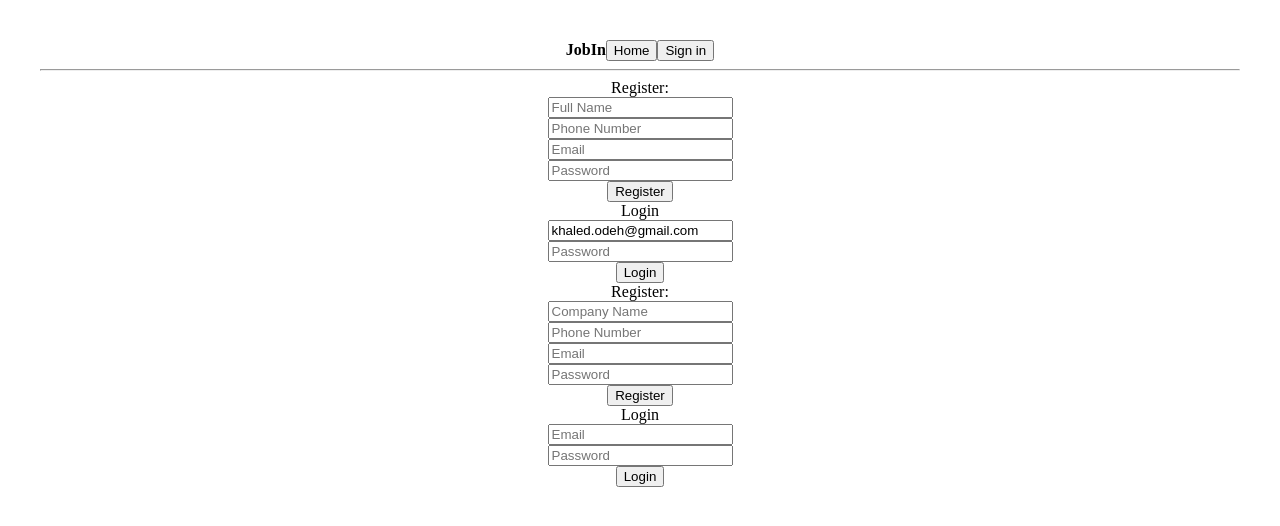
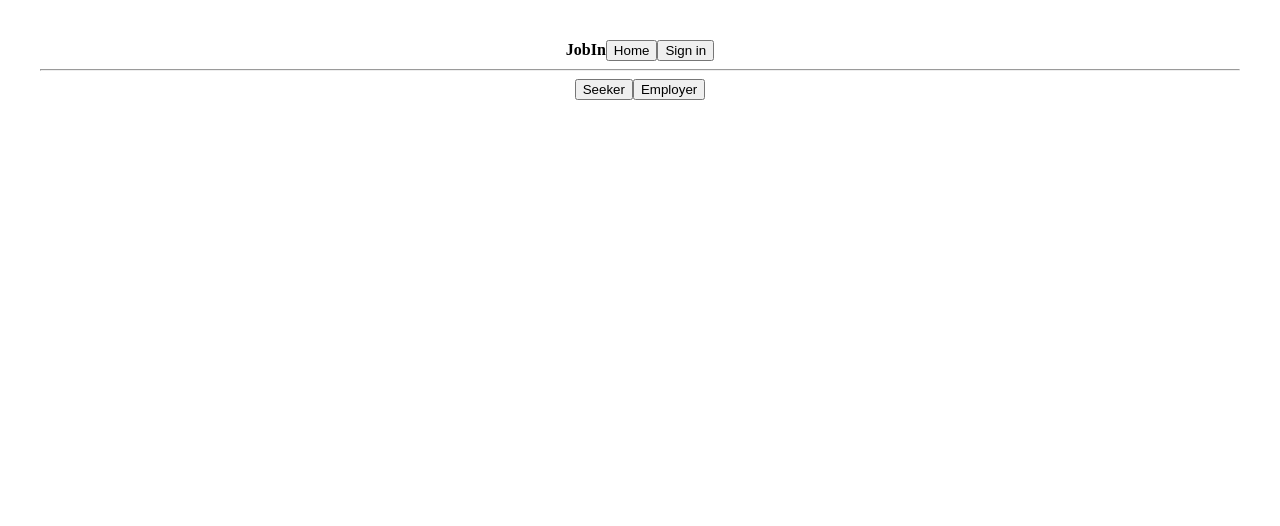
Before and after one commit to C11-KhaledOdehh/MERAKI_Academy_Project_4, a React (Vite) app in the folder frontend/: page /SeekerOrEmployer in a window 1280 px wide. Shown: the top 526 px of the page. Built offline with nearby package versions, Linux system fonts and the light colour scheme.

Commit message:
register and login logic frontend done

```diff
--- a/frontend/src/App.jsx
+++ b/frontend/src/App.jsx
@@ -1,22 +1,37 @@
-import NavBar  from './components/NavBar/NavBar'
-import RegisterSeeker from './components/RegisterSeeker/Register'
-import LoginSeeker from './components/LoginSeeker/Login'
-import LoginEmployer from './components/LoginEmployer/Login'
-import RegisterEmployer from './components/RegisterEmployer/Register'
-import './App.css'
+import { BrowserRouter as Router, Route, Routes } from "react-router-dom";
+import NavBar from './components/NavBar/NavBar';
+import RegisterSeeker from './components/RegisterSeeker/Register';
+import LoginSeeker from './components/LoginSeeker/Login';
+import LoginEmployer from './components/LoginEmployer/Login';
+import RegisterEmployer from './components/RegisterEmployer/Register';
+import SeekerOrEmployer from './components/SeekerOrEmployer/SeekerOrEmployer';
+import './App.css';
+import React, { createContext, useEffect, useState } from "react";
 
+export const TokenContext = createContext();
 function App() {
-
+  const [isLoggedIn, setIsLoggedIn] = useState(false||localStorage.getItem("isLoggedIn"));
+  const [token, setToken] = useState(localStorage.getItem("token")||null);
+  const [userId, setUserId] = useState(localStorage.getItem("userId"));
+  const logout = () => {
+    localStorage.clear();
+    setToken(null);
+    setIsLoggedIn(false);
+  };
   return (
-
-   <div>
-    <NavBar/>
-    <RegisterSeeker/>
-    <LoginSeeker/>
-    <RegisterEmployer/>
-    <LoginEmployer/></div>
-
-  )
+    <TokenContext.Provider
+    value={{ isLoggedIn, setIsLoggedIn, token, setToken,userId, setUserId ,logout}}
+  >
+      <NavBar />
+      <Routes>
+        <Route path="/SeekerOrEmployer" element={<SeekerOrEmployer/>} />
+        <Route path="/registerSeeker" element={<RegisterSeeker />} />
+        <Route path="/loginSeeker" element={<LoginSeeker />} />
+        <Route path="/registerEmployer" element={<RegisterEmployer />} />
+        <Route path="/loginEmployer" element={<LoginEmployer />} />
+      </Routes>
+      </TokenContext.Provider>
+  );
 }
 
-export default App
+export default App;
--- a/frontend/src/components/LoginEmployer/Login.jsx
+++ b/frontend/src/components/LoginEmployer/Login.jsx
@@ -1,8 +1,12 @@
 import axios from "axios";
 import React, { useState } from "react";
+import { useNavigate } from "react-router-dom";
+
 const Login = () => {
     const [email, setEmail] = useState("");
     const [password, setPassword] = useState("");
+    const navigate = useNavigate();
+
     const Login = () => {
       const userData = {
         email,
@@ -40,6 +44,10 @@ const Login = () => {
         />
         <br />
         <button onClick={Login}>Login</button>
+        <br />
+      <button onClick={()=>{
+navigate("/registerEmployer")
+      }}>Don't Have Account ! Register Now</button>
       </div>
     );
 }
--- a/frontend/src/components/LoginSeeker/Login.jsx
+++ b/frontend/src/components/LoginSeeker/Login.jsx
@@ -1,9 +1,13 @@
 import axios from "axios";
-import React, { useState } from "react";
+import React, { useState,useContext } from "react";
+import { TokenContext } from "../../App";
+import { useNavigate } from "react-router-dom";
 
 const Login = () => {
   const [email, setEmail] = useState("");
   const [password, setPassword] = useState("");
+  const { setIsLoggedIn, setToken,setUserId } = useContext(TokenContext);
+  const navigate = useNavigate();
   const Login = () => {
     const userData = {
       email,
@@ -14,7 +18,12 @@ const Login = () => {
       .post("http://localhost:5000/seeker/login", userData)
       .then((result) => {
         console.log(result.data)
-
+        setToken(result.data.token);
+        setIsLoggedIn(true);
+        localStorage.setItem("isLoggedIn",true)
+        setUserId(result.data.userId)
+        localStorage.setItem("userId",result.data.userId)
+        localStorage.setItem("token",result.data.token)
       })
       .catch((err) => {
         console.log("err", err);
@@ -41,6 +50,11 @@ const Login = () => {
       />
       <br />
       <button onClick={Login}>Login</button>
+      <br />
+      <button onClick={()=>{
+navigate("/registerSeeker")
+      }}>Don't Have Account ! Register Now</button>
+
     </div>
   );
 };
--- a/frontend/src/components/NavBar/NavBar.jsx
+++ b/frontend/src/components/NavBar/NavBar.jsx
@@ -1,10 +1,15 @@
 import React from 'react'
+import { useNavigate } from "react-router-dom";
+import SeekerOrEmployer from '../SeekerOrEmployer/SeekerOrEmployer';
+const NavBar = () => {
+  const navigate = useNavigate();
 
-const NavBar = () => {
   return (
     <div><b>JobIn</b>
     <button>Home</button>
-    <button >Sign in</button>
+    <button onClick={()=>{
+navigate("/SeekerOrEmployer")
+    }}>Sign in</button>
     <hr/></div>
   )
 }
--- a/frontend/src/components/RegisterEmployer/Register.jsx
+++ b/frontend/src/components/RegisterEmployer/Register.jsx
@@ -1,11 +1,13 @@
 import axios from "axios";
 import React, { useState } from "react";
+import { useNavigate } from "react-router-dom";
+
 const Register = () => {
     const [companyName, setCompanyName] = useState("");
     const [phoneNumber, setPhoneNumber] = useState("");
     const [email, setEmail] = useState("");
     const [password, setPassword] = useState("");
-
+    const navigate = useNavigate();
     const Register = () => {
       const userData = {
         companyName,
@@ -61,7 +63,13 @@ const Register = () => {
           }}
         />
         <br />
-        <button onClick={Register}>Register</button>
+        <button onClick={()=>{
+          Register();
+          navigate("/loginEmployer")}}>Register</button>   <br />
+           <button onClick={()=>{
+navigate("/loginEmployer")
+      }}>Already Have Account ! Login Now</button>
+
       </div>
     );
 }
--- a/frontend/src/components/RegisterSeeker/Register.jsx
+++ b/frontend/src/components/RegisterSeeker/Register.jsx
@@ -1,12 +1,13 @@
 import axios from "axios";
 import React, { useState } from "react";
+import { useNavigate } from "react-router-dom";
 
 function Register() {
   const [fullName, setFullName] = useState("");
   const [phoneNumber, setPhoneNumber] = useState("");
   const [email, setEmail] = useState("");
   const [password, setPassword] = useState("");
-
+const  navigate = useNavigate();
   const Register = () => {
     const userData = {
       fullName,
@@ -63,6 +64,11 @@ function Register() {
       />
       <br />
       <button onClick={Register}>Register</button>
+      <br />
+      <button onClick={()=>{
+navigate("/loginSeeker")
+      }}>Already Have Account ! Login Now</button>
+
     </div>
   );
 }
--- /dev/null
+++ b/frontend/src/components/SeekerOrEmployer/SeekerOrEmployer.jsx
@@ -0,0 +1,14 @@
+import React from 'react'
+import { useNavigate } from "react-router-dom";
+const SeekerOrEmployer = () => {
+    const navigate = useNavigate();
+
+  return (
+    <div><button onClick={()=>{
+        navigate("/registerSeeker")}}>Seeker</button>
+        <button onClick={()=>{
+        navigate("/registerEmployer")}}>Employer</button></div>
+  )
+}
+
+export default SeekerOrEmployer
```
Also changed, not shown: frontend/src/main.jsx (+5 -7 lines).
